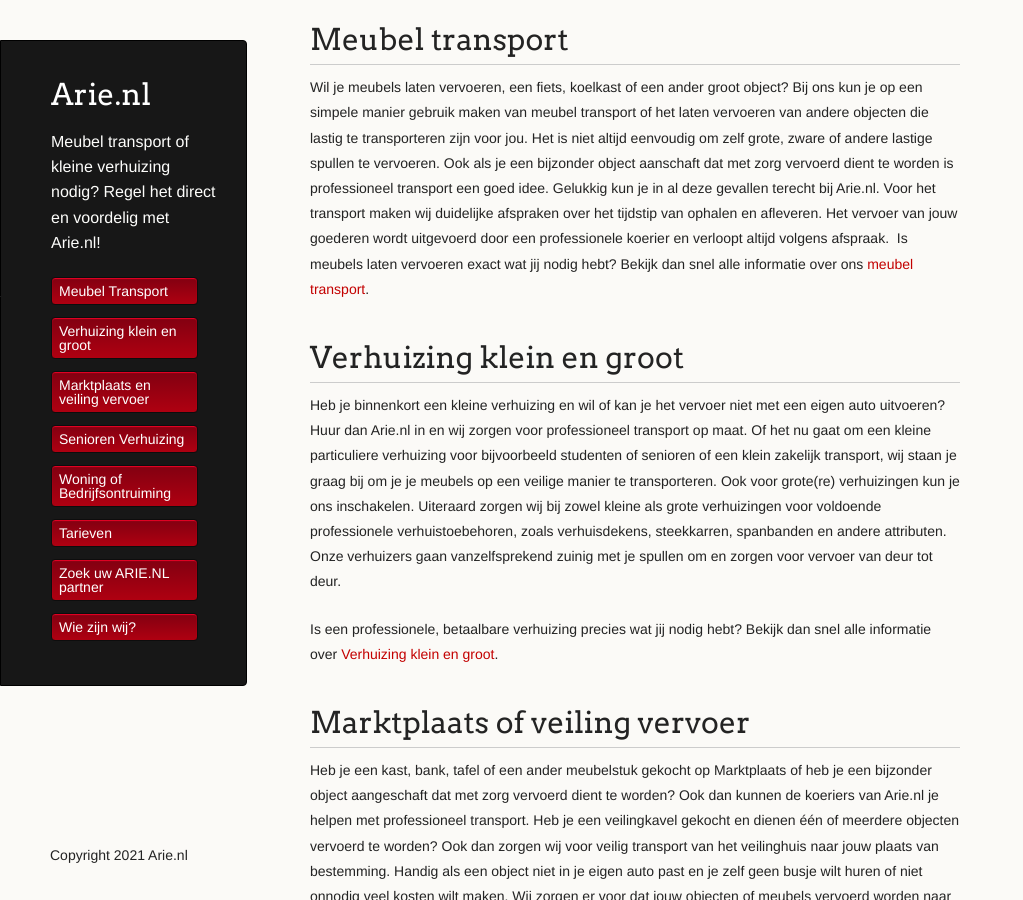
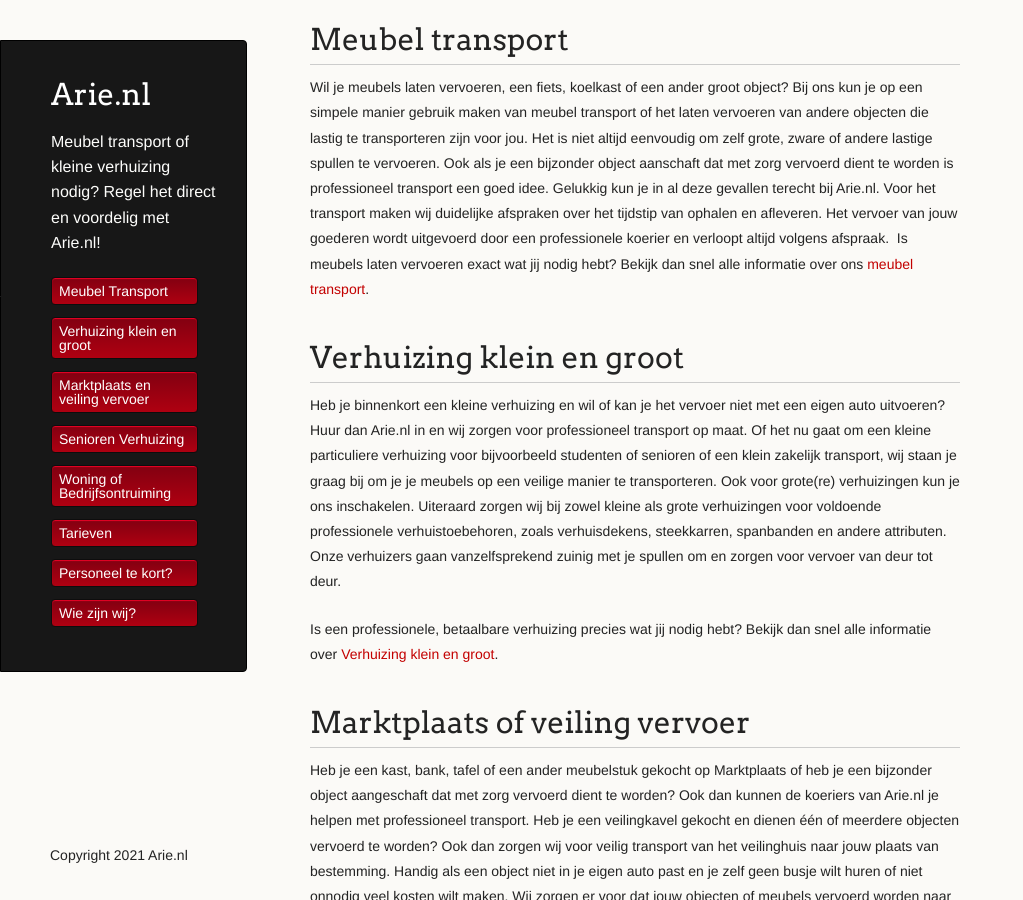
Before and after one commit to amsdfw/arie.nl, a Jekyll site: the page built from index.md, in a window 1280 px wide and 900 px high, scrolled down 307 px. Shown: the whole window, without its empty margins (0-1023 px from the left). Built offline with Jekyll 4.4.1, drawn with Linux system fonts in a browser that asks for light colours; our own code applies the rules of GitHub Pages for plain Markdown files.

Commit message:
Update default.html

```diff
--- a/_layouts/default.html
+++ b/_layouts/default.html
@@ -27,7 +27,7 @@
           <li><a href="/woning-of-bedrijfsontruiming.html">Woning of Bedrijfsontruiming</a></li>
 
            <li><a href="/tarieven.html">Tarieven</a></li>
-          <li><a href="/zoek-uw-arie.nl-partner.html">Zoek uw ARIE.NL partner</a></li>
+          <li><a href="/Personeel-Nodig?-ARIE.nl-Workforce.html">Personeel te kort?</a></li>
           <li><a href="/wie-zijn-wij.html">Wie zijn wij?</a></li>
         </ul>
 
```
